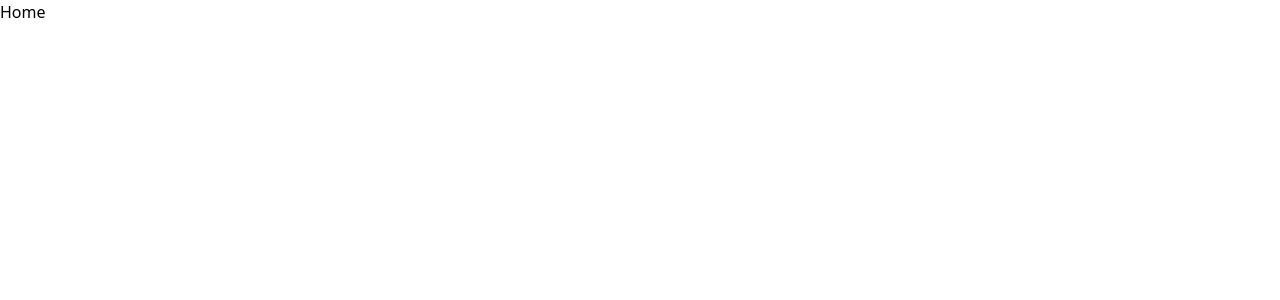
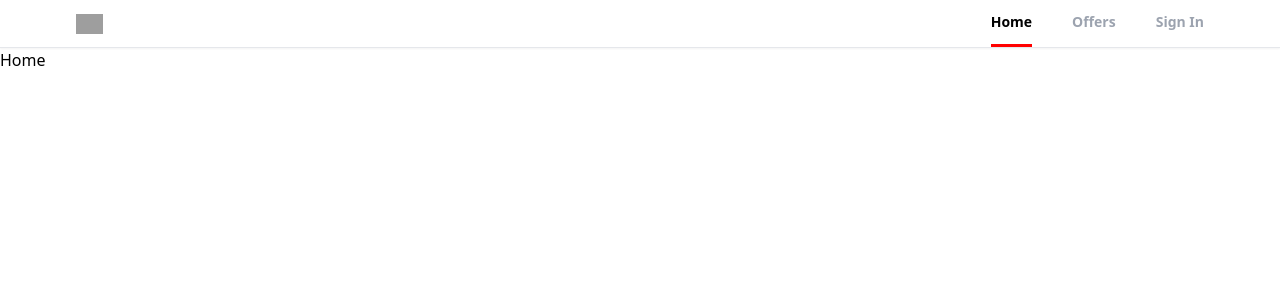
Before and after one commit to ArielSayag/Realtor-Clone-React, a React (Create React App) app: page / in a window 1280 px wide. Shown: the top 300 px of the page. Built offline with nearby package versions, Linux system fonts and the light colour scheme; grey boxes are pictures that could not be loaded.

Commit message:
create the header component

```diff
--- a/package.json
+++ b/package.json
@@ -3,6 +3,7 @@
   "version": "0.1.0",
   "private": true,
   "dependencies": {
+    "@emotion/styled": "^11.11.0",
     "@testing-library/jest-dom": "^5.17.0",
     "@testing-library/react": "^13.4.0",
     "@testing-library/user-event": "^13.5.0",
--- a/src/App.js
+++ b/src/App.js
@@ -1,15 +1,17 @@
 import { BrowserRouter as Router,Route,Routes } from "react-router-dom";
+import './index.css';
 import Home from "./pages/Home";
 import Profile from "./pages/Profile";
 import SingIn from "./pages/SingIn";
 import SingUp from "./pages/SingUp";
 import ForgotPassword from "./pages/ForgotPassword";
 import Offers from "./pages/Offers";
-
+import Header from "./components/Header";
 function App(){
   return(
     <>
       <Router>
+        <Header />
         <Routes>
           <Route  path="/" element={<Home/>} />
           <Route  path="/profile" element={<Profile/>} />
--- /dev/null
+++ b/src/components/Header.jsx
@@ -0,0 +1,54 @@
+import React from 'react';
+import styled from '@emotion/styled';
+import { useLocation , useNavigate} from 'react-router';
+
+const LiRoute=styled.li`
+  padding-top: 0.75rem;
+  cursor: pointer;
+  padding-bottom: 0.75rem;
+  font-size: 0.875rem;
+  line-height: 1.25rem;
+  font-weight: 600;
+  --tw-text-opacity: 1;
+  color: rgb(156 163 175 / var(--tw-text-opacity));
+  border-bottom-width: 3px;
+  border-bottom-color: transparent;
+
+  &.active {
+    color: black;
+    border-bottom-color: red;
+  }
+`;
+
+function Header() {
+
+  const nevigate=useNavigate();
+
+  const location=useLocation();
+  const pathMatchRoute=(route)=>{
+    if(route===location.pathname){
+      return true;
+    }
+  }
+
+  return (
+    <div className='bg-white border-b shadow-sm sticky top-0 z-50'>
+      <header className='flex justify-between items-center px-3 max-w-6xl mx-auto'>
+        <div>
+          <img alt="logo" src="https://static.rdc.moveaws.com/images/logos/rdc-logo-default.svg"
+               className="h-5 cursor-pointer"
+               onClick={()=>nevigate("/")}  />
+        </div>
+        <div>
+          <ul className='flex space-x-10'>
+            <LiRoute onClick={()=>nevigate("/")} className={pathMatchRoute('/') ? 'active' : ''}>Home</LiRoute>
+            <LiRoute onClick={()=>nevigate("/offers")} className={pathMatchRoute("/offers") ? 'active' : ''}>Offers</LiRoute>
+            <LiRoute onClick={()=>nevigate("/sign-in")} className={pathMatchRoute("/sign-in") ? 'active' : ''}>Sign In</LiRoute>
+          </ul>
+        </div>
+      </header>
+    </div>
+  )
+}
+
+export default Header
--- a/src/index.js
+++ b/src/index.js
@@ -1,7 +1,7 @@
 import React from "react";
 import ReactDOM from "react-dom/client";
 import App from "./App";
-import './index.css';
+
 
 const root=ReactDOM.createRoot(document.getElementById('root'));
 
--- a/tailwind.config.js
+++ b/tailwind.config.js
@@ -1,6 +1,6 @@
 /** @type {import('tailwindcss').Config} */
 module.exports = {
-  content: ["./src/**/*.{html,js}"],
+  content: ["./src/**/*.{html,js,jsx}"],
   theme: {
     extend: {},
   },
```
Also changed, not shown: 2 other files (tests, documents, lock files or other folders).
